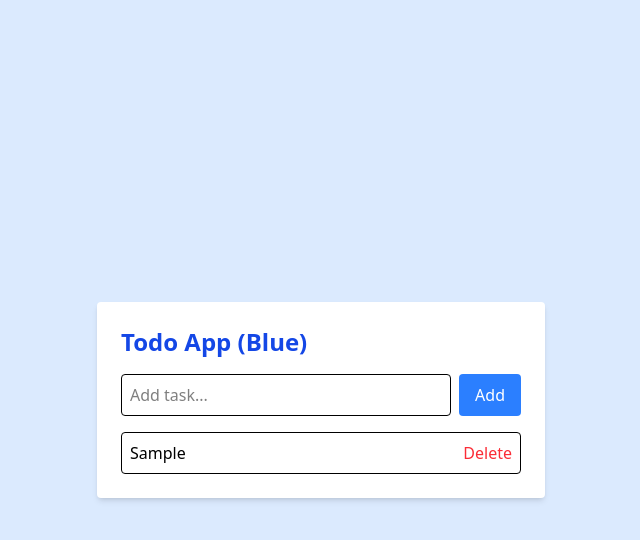
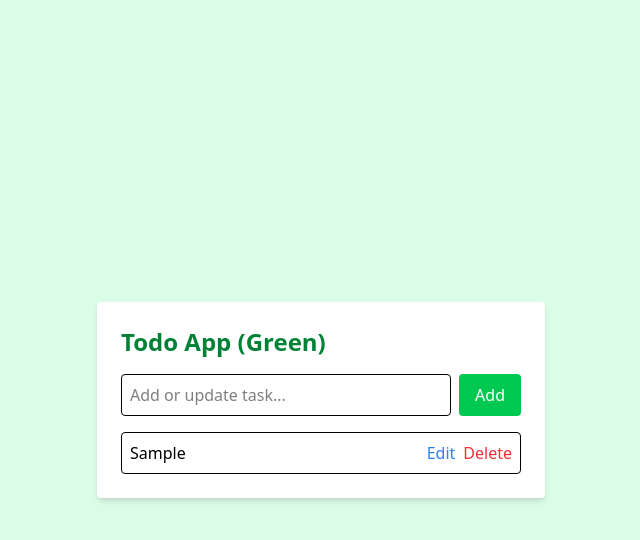
Before and after one commit to KetuCoder/React-Project-BlueGreen, a React (Vite) app: page / in a window 1280 px wide. Both pictures are taken after typing "Sample" into the empty fields and a click on the button "Add". Shown: the top 540 px of the page, without its empty margins (319-959 px from the left). Built offline with nearby package versions, Linux system fonts and the light colour scheme.

Commit message:
Refactor todo functionality and update UI colors

```diff
--- a/src/App.jsx
+++ b/src/App.jsx
@@ -1,14 +1,27 @@
-// src/App.js - Blue Version
+// src/App.js - Green Version
 import React, { useState } from 'react';
 
 function App() {
   const [todos, setTodos] = useState([]);
   const [task, setTask] = useState('');
+  const [editId, setEditId] = useState(null);
 
-  const addTodo = () => {
+  const addOrUpdateTodo = () => {
     if (task.trim() === '') return;
-    setTodos([...todos, { id: Date.now(), text: task }]);
+
+    if (editId) {
+      setTodos(todos.map(todo => (todo.id === editId ? { ...todo, text: task } : todo)));
+      setEditId(null);
+    } else {
+      setTodos([...todos, { id: Date.now(), text: task }]);
+    }
+
     setTask('');
+  };
+
+  const editTodo = (todo) => {
+    setTask(todo.text);
+    setEditId(todo.id);
   };
 
   const deleteTodo = (id) => {
@@ -16,28 +29,29 @@ function App() {
   };
 
   return (
-    <div className="min-h-screen bg-blue-100 flex items-center justify-center">
+    <div className="min-h-screen bg-green-100 flex items-center justify-center">
       <div className="bg-white p-6 rounded shadow-md w-full max-w-md">
-        <h1 className="text-2xl font-bold mb-4 text-blue-700">Todo App (Blue)</h1>
+        <h1 className="text-2xl font-bold mb-4 text-green-700">Todo App (Green)</h1>
         <div className="flex gap-2 mb-4">
           <input
             type="text"
             className="flex-1 p-2 border rounded"
             value={task}
             onChange={(e) => setTask(e.target.value)}
-            placeholder="Add task..."
+            placeholder="Add or update task..."
           />
-          <button onClick={addTodo} className="bg-blue-500 text-white px-4 py-2 rounded hover:bg-blue-600">
-            Add
+          <button onClick={addOrUpdateTodo} className="bg-green-500 text-white px-4 py-2 rounded hover:bg-green-600">
+            {editId ? 'Update' : 'Add'}
           </button>
         </div>
         <ul className="space-y-2">
           {todos.map(todo => (
             <li key={todo.id} className="flex justify-between items-center border p-2 rounded">
               <span>{todo.text}</span>
-              <button onClick={() => deleteTodo(todo.id)} className="text-red-500 hover:text-red-700">
-                Delete
-              </button>
+              <div className="space-x-2">
+                <button onClick={() => editTodo(todo)} className="text-blue-500 hover:text-blue-700">Edit</button>
+                <button onClick={() => deleteTodo(todo.id)} className="text-red-500 hover:text-red-700">Delete</button>
+              </div>
             </li>
           ))}
         </ul>
```
